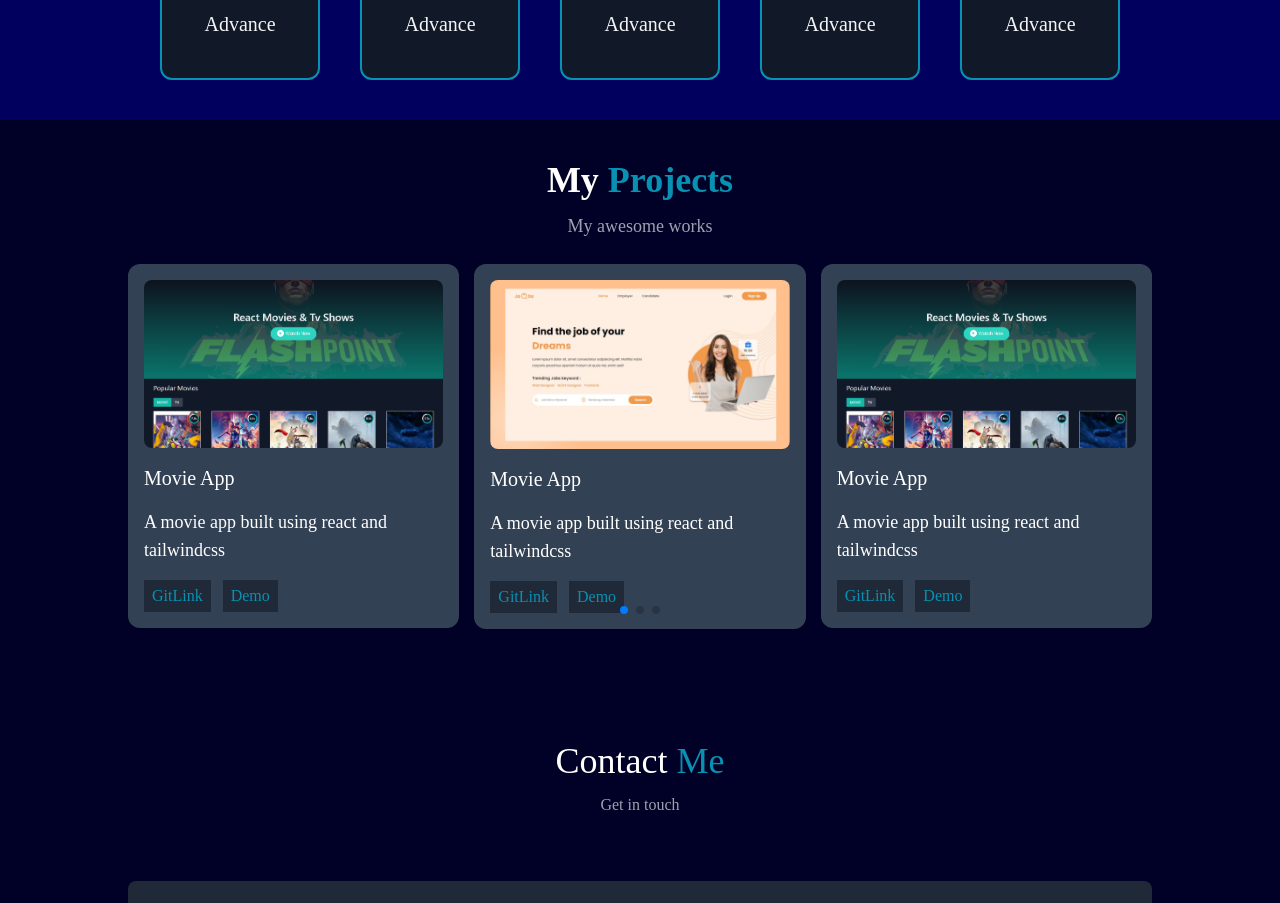
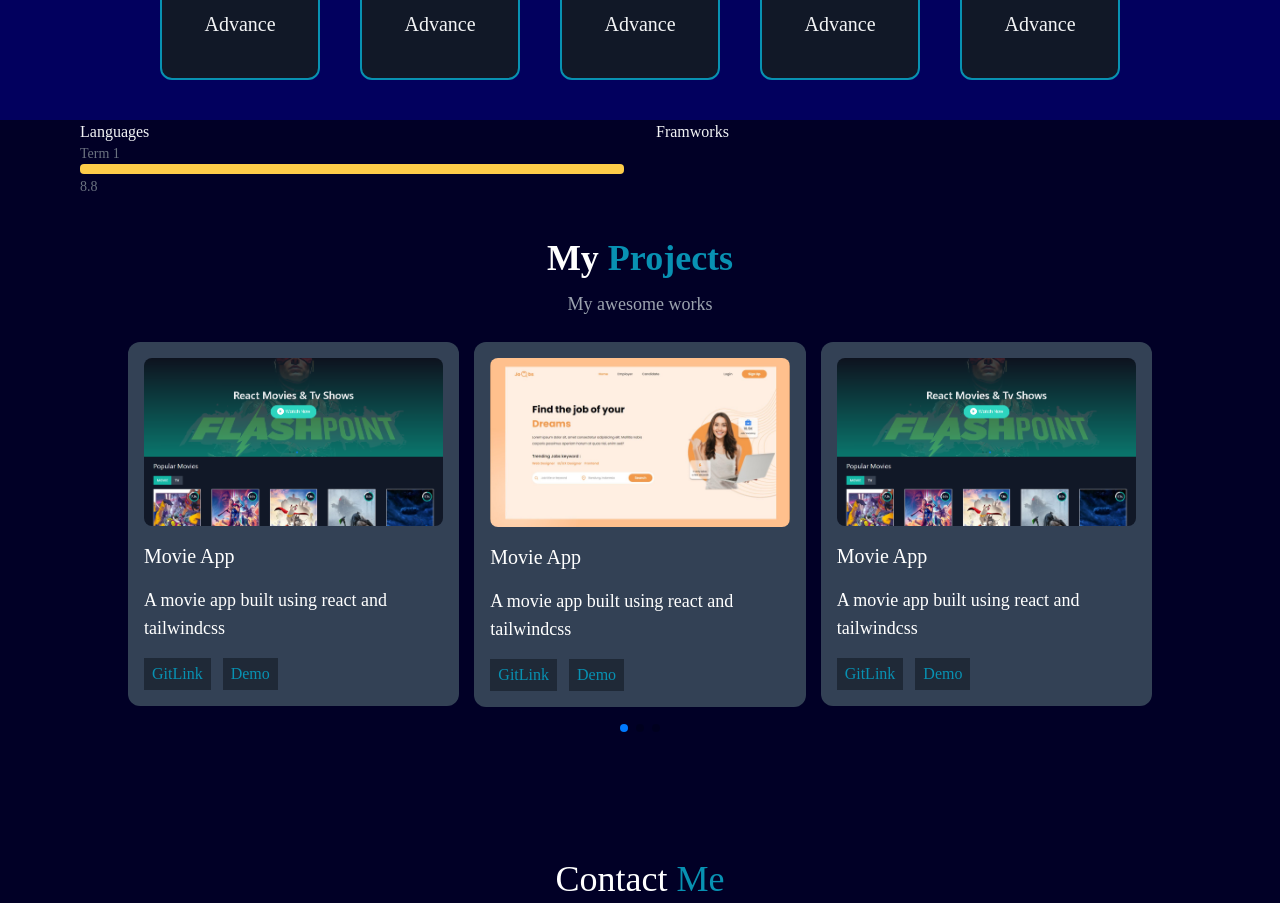
Before and after one commit to Selani00/My-Portfolio, a React (Vite) app: page / in a window 1280 px wide. Shown: the part 1408-2311 px from the top of the page. Built offline with nearby package versions, Linux system fonts and the light colour scheme.

Commit message:
Skills modify

```diff
--- a/src/App.jsx
+++ b/src/App.jsx
@@ -3,7 +3,7 @@ import Hero from "./Components/Hero";
 import About from "./Components/About";
 import Skills from "./Components/Skills";
 import Projects from "./Components/Project";
-
+import Tec from "./Components/Tec";
 import Contact from "./Components/Contact";
 import Footer from "./Components/Footer";
 import Navbar from "./Components/NavBar";
@@ -17,7 +17,7 @@ function App() {
       <Hero />
       <About />
       <Skills />
-
+      <Tec/>
       <Projects />
       <Contact />
       <Footer />
--- a/src/Components/Project.jsx
+++ b/src/Components/Project.jsx
@@ -56,11 +56,11 @@ const Project = () => {
         <p className="text-gray-400 mt-3 text-lg">My awesome works</p>
       </div>
       <br />
-      <div className="flex md:flex-col-3 flex-col-1 mx-auto items-center relative">
+      <div className="flex md:flex-col-3  mx-auto items-center relative ">
         <Swiper
           breakpoints={{
             340: {
-              slidesPerView: 2,
+              slidesPerView: 1,
               spaceBetween: 15,
             },
             700: {
@@ -71,13 +71,14 @@ const Project = () => {
           freeMode={true}
           pagination={{
             clickable: true,
+
           }}
           modules={[FreeMode, Pagination]}
-          className="max-w-[100%] lg:max-w-[80%]"
+          className="max-w-[100%] lg:max-w-[80%] "
         >
           {ProjectList.map((item, i) => (
             <SwiperSlide key={i}>
-              <div className="h-fit w-full p-4 bg-slate-700 rounded-xl">
+              <div className="h-fit w-full p-4 bg-slate-700 rounded-xl mb-10 ">
                 <img src={item.image} alt="" className="rounded-lg" />
                 <h3 className="text-xl my-4">{item.title}</h3>
                 <h3 className="text-lg my-4">{item.discription}</h3>
--- /dev/null
+++ b/src/Components/Tec.jsx
@@ -0,0 +1,27 @@
+const Tec = () => {
+//   const languages_list = [];
+//   const frameworks_list = [];
+  return (
+    <div className="gap-8 sm:grid sm:grid-cols-2 px-20">
+      <div>
+        <h1>Languages</h1>
+        <dl>
+          <dt className="text-sm font-medium text-gray-500">Term 1</dt>
+          <dd>
+            <div className="w-full bg-yellow rounded h-2.5 " >
+
+            </div>
+            <span className="text-sm font-medium text-gray-500 ">8.8</span>
+          </dd>
+        </dl>
+      </div>
+      <div>
+        <h1>Framworks</h1>
+      </div>
+    </div>
+  );
+};
+
+export default Tec;
+
+// https://www.youtube.com/watch?v=Yw7yWHigGKI
```
